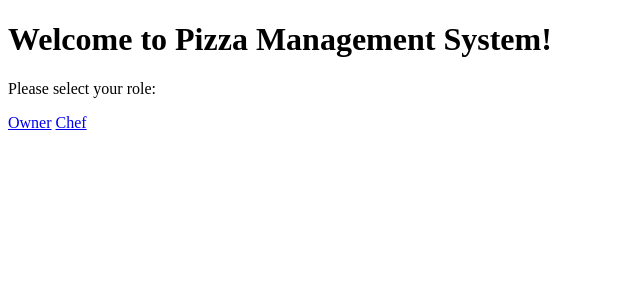
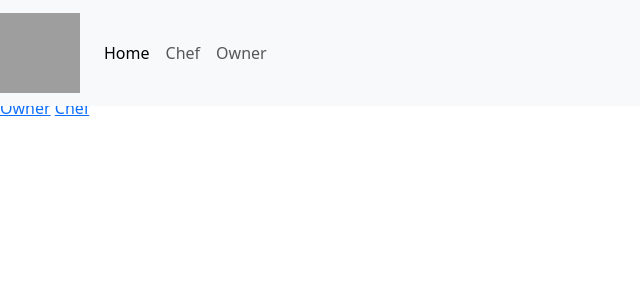
Before and after one commit to Sami-Tanquary/full-stack-developer, a Django app: page / in a window 1280 px wide. Shown: the top 300 px of the page, without its empty margins (0-640 px from the left). Run offline with Django 5.2, Linux system fonts and the light colour scheme; some libraries are stand-ins or nearby versions; grey boxes are pictures that could not be loaded.

Commit message:
Basic Nav Bar

```diff
--- a/pizzaManagement/Owner/templates/owner_dashboard.html
+++ b/pizzaManagement/Owner/templates/owner_dashboard.html
@@ -31,6 +31,7 @@
     </script>
 </head>
 <body>
+    </div>
     <h1>Owner Dashboard</h1>
     {% if error_message %}
         <p>{{ error_message }}</p>
--- a/pizzaManagement/pizzaManagement/settings.py
+++ b/pizzaManagement/pizzaManagement/settings.py
@@ -40,6 +40,7 @@ INSTALLED_APPS = [
     'django.contrib.staticfiles',
     'Owner',
     'Chef',
+    'bootstrap5',
 ]
 
 # Add authentication backends
--- a/pizzaManagement/templates/home.html
+++ b/pizzaManagement/templates/home.html
@@ -1,14 +1,41 @@
 <!DOCTYPE html>
 <html lang="en">
 <head>
+    {% load bootstrap5 %}
+    {% bootstrap_css %}
+    {% load static %}
     <meta charset="UTF-8">
     <meta name="viewport" content="width=device-width, initial-scale=1.0">
     <title>Pizza Management System</title>
 </head>
 <body>
+    {% block content %}
+    <nav class="navbar fixed-top navbar-expand-lg navbar-light bg-light">
+
+        <a class="navbar-brand" href="../">
+            <img src="{% static 'new_logo.png' %}"  alt="Pizza Shop Logo" width="80" height="80">
+        </a>
+
+        <ul class="navbar-nav d-md-none">
+              <li class="nav-item" style="margin-right:5vw;">
+                <span class="navbar-text"><em>Pizza Shop Mobile Dashboard</em></span>
+              </li>
+        </ul>
+
+        <div class="collapse navbar-collapse" id="navbarSupportedContent1">
+            <ul class="navbar-nav mr-auto">
+                <li class="nav-item"> <a class="nav-link active" aria-current="page" href="#">Home</a></li>
+                <li class="nav-item"> <a class="nav-link" href="{% url 'chef_dashboard' %}">Chef</a> </li>
+                <li class="nav-item"> <a class="nav-link" href="{% url 'owner_dashboard' %}">Owner</a> </li>
+            </ul>
+        </div>
+    </nav>
+
     <h1>Welcome to Pizza Management System!</h1>
     <p>Please select your role:</p>
     <a href="{% url 'owner_dashboard' %}">Owner</a>
     <a href="{% url 'chef_dashboard' %}">Chef</a>
+
+    {% endblock %}
 </body>
 </html>
```
Also changed, not shown: pizzaManagement/requirements.txt (added, +9 -0 lines).
